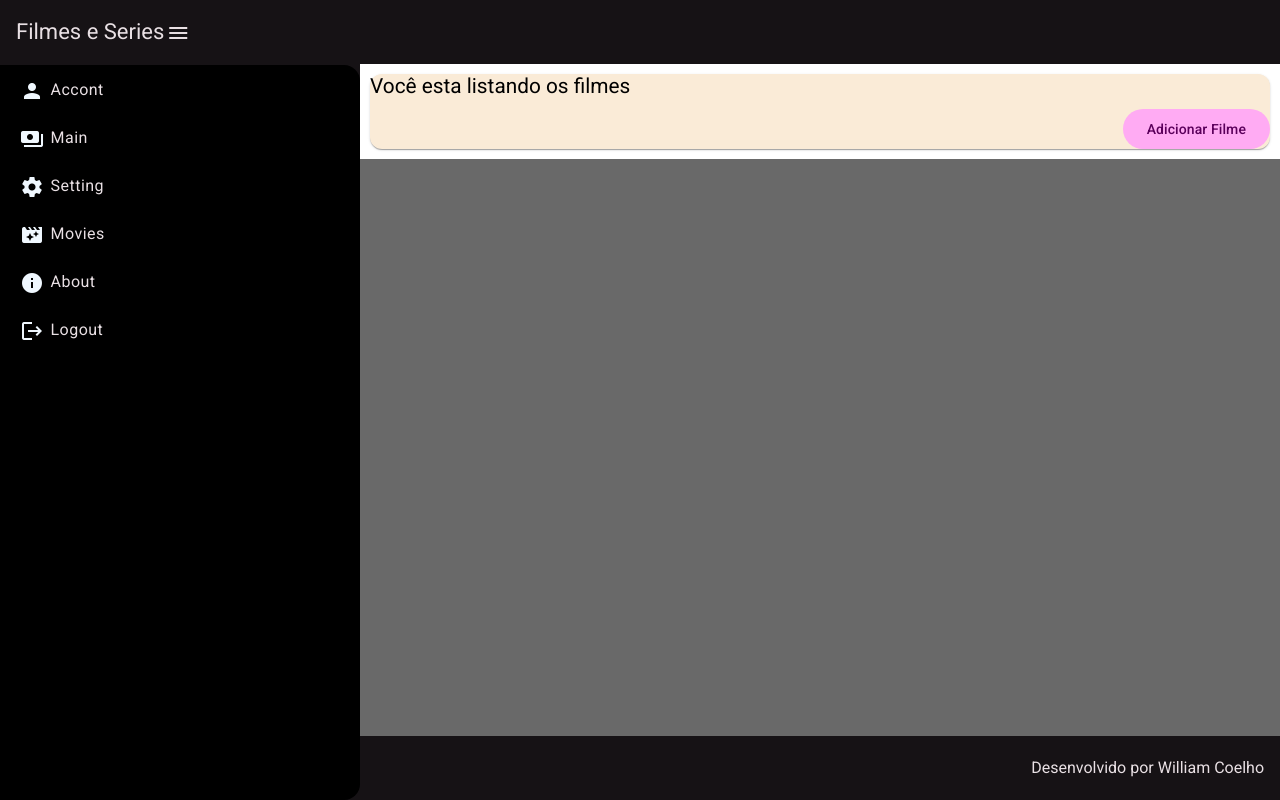
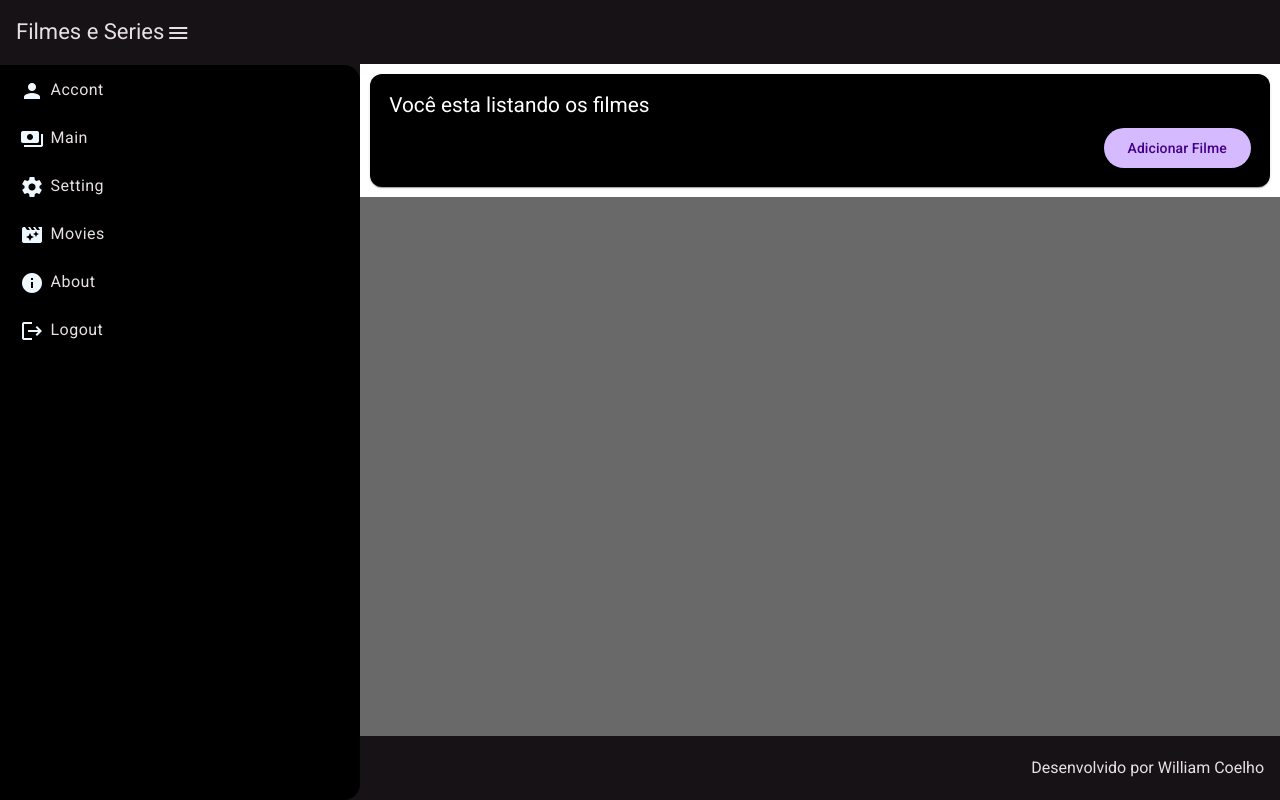
Before and after one commit to wyllamcoelhoads/vincit-angular-crud, an Angular app in the folder Angular/frontend/: page /movies in a window 1280 px wide. Built offline with nearby package versions, Linux system fonts and the light colour scheme.

Commit message:
Adicioando cores e melhorando margin nos btn

```diff
--- a/Angular/frontend/src/app/components/movie/movie-create/movie-create.component.css
+++ b/Angular/frontend/src/app/components/movie/movie-create/movie-create.component.css
@@ -1,10 +1,24 @@
-.card-create{
-    background-color: antiquewhite;
-    color: black;
+.card-home{
+    background-color: black;
+    color: white;
+    padding: 1.2rem;
 }
 
 .card-create .card-title{
     font-size: 1.3rem;
     margin-bottom: 10px;
     line-height: 1.2;
+    color: white;
+    padding: 1.2rem;
+
 }
+
+.btn-add-movies{
+    display: flex;
+    justify-content: end;
+    padding: 1.2rem;
+}
+
+button {
+    margin: 5px;
+}
--- a/Angular/frontend/src/app/components/movie/movie-create/movie-create.component.html
+++ b/Angular/frontend/src/app/components/movie/movie-create/movie-create.component.html
@@ -1,4 +1,4 @@
-<mat-card class="card-create"></mat-card>
+<mat-card class="card-create">
     <mat-card-title class="card-title">
         Adicionar Filmes
     </mat-card-title>
--- a/Angular/frontend/src/app/components/movie/movie-create/movie-create.component.ts
+++ b/Angular/frontend/src/app/components/movie/movie-create/movie-create.component.ts
@@ -3,7 +3,7 @@ import { MoviesComponent } from '../../../views/movies/movies.component';
 import { Router } from '@angular/router';
 import { MovieService } from '../movie.service';
 import { Movie } from '../movie.model';
-import { MatCardModule } from '@angular/material/card';
+import {MatCardModule} from '@angular/material/card';
 import { MatDividerModule } from '@angular/material/divider';
 import { MatButtonModule } from '@angular/material/button';
 
--- a/Angular/frontend/src/app/views/home/home.component.css
+++ b/Angular/frontend/src/app/views/home/home.component.css
@@ -1,6 +1,7 @@
 .card-home{
-    background-color: antiquewhite;
-    color: black;
+    background-color: black;
+    color: white;
+    padding: 1.2rem;
 }
 
 .card-home .card-title{
--- a/Angular/frontend/src/app/views/home/home.component.html
+++ b/Angular/frontend/src/app/views/home/home.component.html
@@ -3,6 +3,8 @@
         Sejam Bem vindos!
     </mat-card-title>
     <mat-card-subtitle class="card-subtitle">
-        Isso é apenas um teste.
+        Para adicionar um novo filme vá até movies.
     </mat-card-subtitle>
+
+
 </mat-card>
--- a/Angular/frontend/src/app/views/movies/movies.component.css
+++ b/Angular/frontend/src/app/views/movies/movies.component.css
@@ -1,7 +1,9 @@
 .card-home{
-    background-color: antiquewhite;
-    color: black;
+    background-color: black;
+    color: white;
+    padding: 1.2rem;
 }
+
 
 .card-home .card-title{
     font-size: 1.3rem;
--- a/Angular/frontend/src/app/views/movies/movies.component.html
+++ b/Angular/frontend/src/app/views/movies/movies.component.html
@@ -3,7 +3,7 @@
         Você esta listando os filmes
     </mat-card-title>
     <div class="btn-add-movies">
-        <button mat-flat-button color="primary" (click)="navigateToMovieCreate()">Adicionar Filme</button>
+        <button mat-flat-button color="accent" (click)="navigateToMovieCreate()">Adicionar Filme</button>
 
     </div>
 </mat-card>
```
